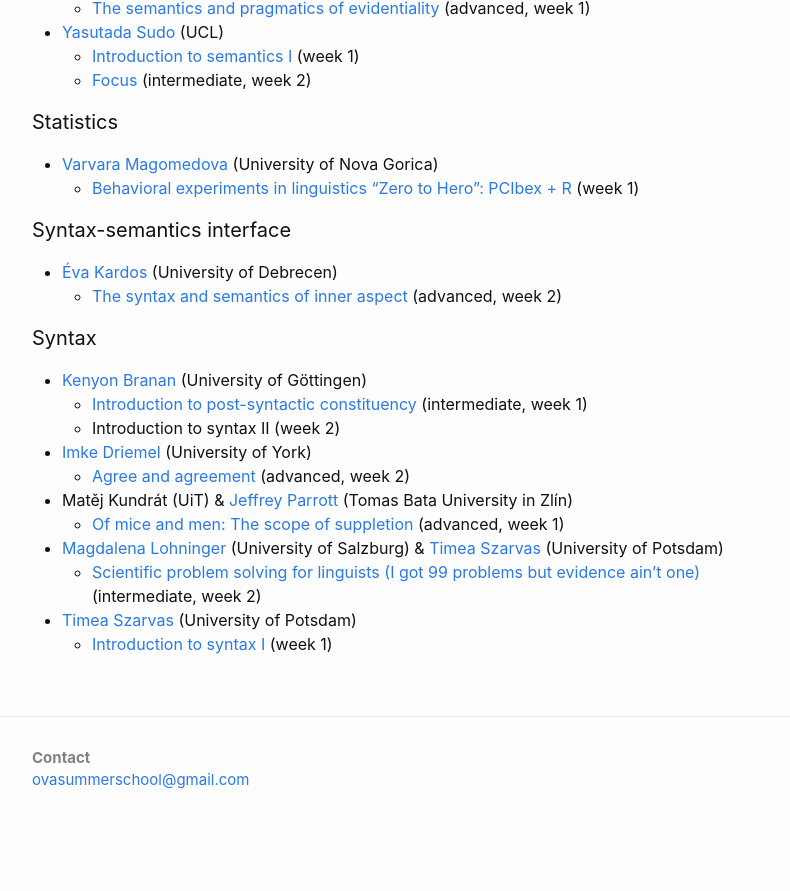
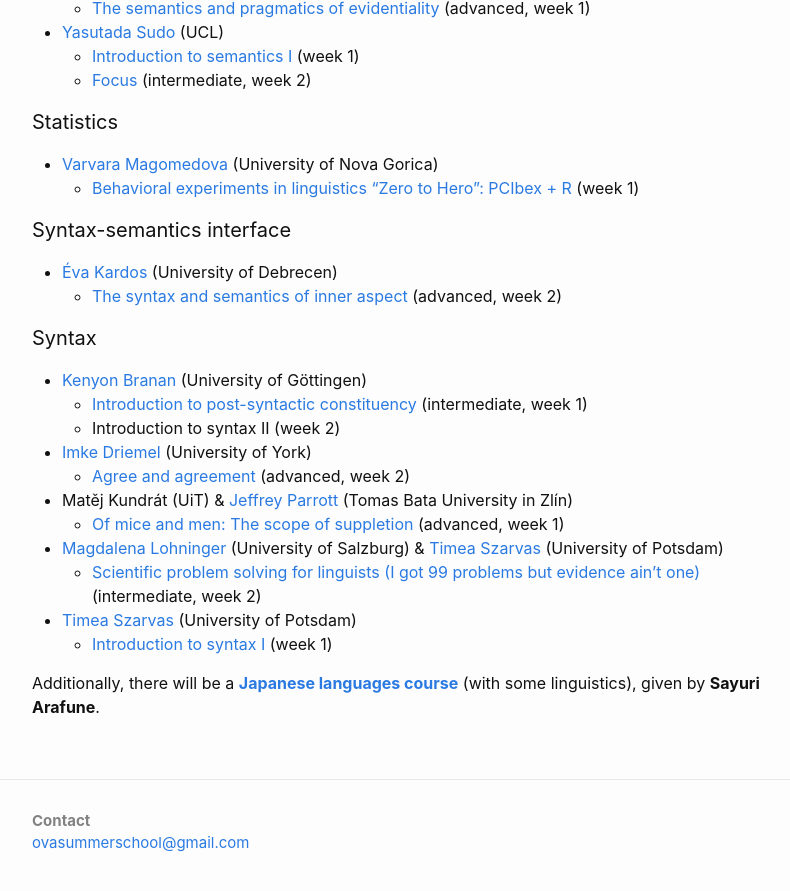
Before and after one commit to ovaschool/ovaschool.github.io, a Jekyll site: the page built from staticpages/ova2026-teachers.markdown, in a window 1280 px wide and 900 px high, scrolled down 1044 px. Shown: the top 891 px of the window, without its empty margins (238-1028 px from the left). Built offline with Jekyll 4.4.1, drawn with Linux system fonts in a browser that asks for light colours; before the commit the page ends 1881 px from its top, so only the background shows below that.

Commit message:
Update ova2026-teachers.markdown

```diff
--- a/staticpages/ova2026-teachers.markdown
+++ b/staticpages/ova2026-teachers.markdown
@@ -69,3 +69,5 @@ The **schedule** can be found [here](https://docs.google.com/spreadsheets/d/1cHC
   - [Scientific problem solving for linguists (I got 99 problems but evidence ain't one)](https://ovaschool.github.io/ova2026-lohningerszarvas) (intermediate, week 2)
 - [Timea Szarvas](https://timeaszarvas.github.io/) (University of Potsdam)
   - [Introduction to syntax I](https://ovaschool.github.io/ova2026-szarvas) (week 1)
+
+Additionally, there will be a [**Japanese languages course**](https://ovaschool.github.io/ova2026-arafune) (with some linguistics), given by **Sayuri Arafune**.
```
